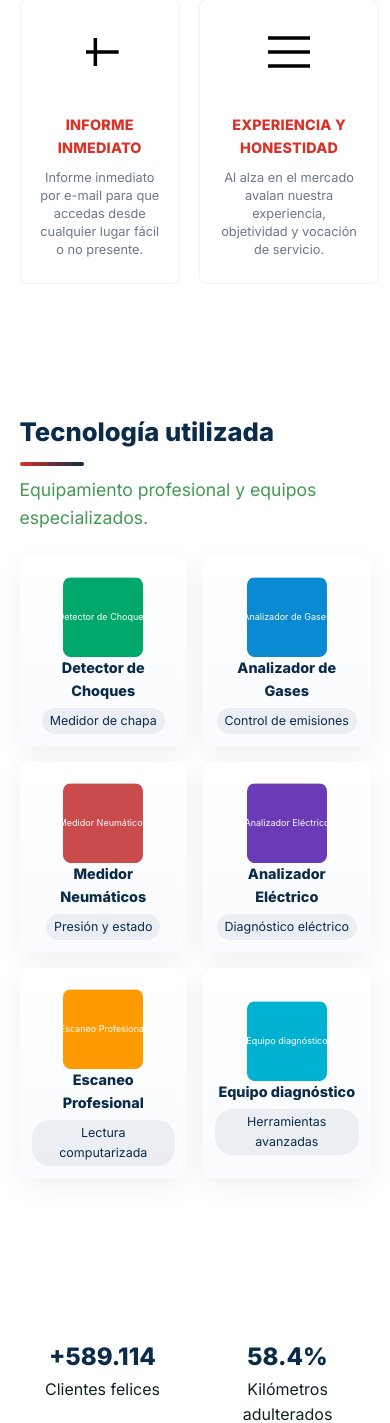
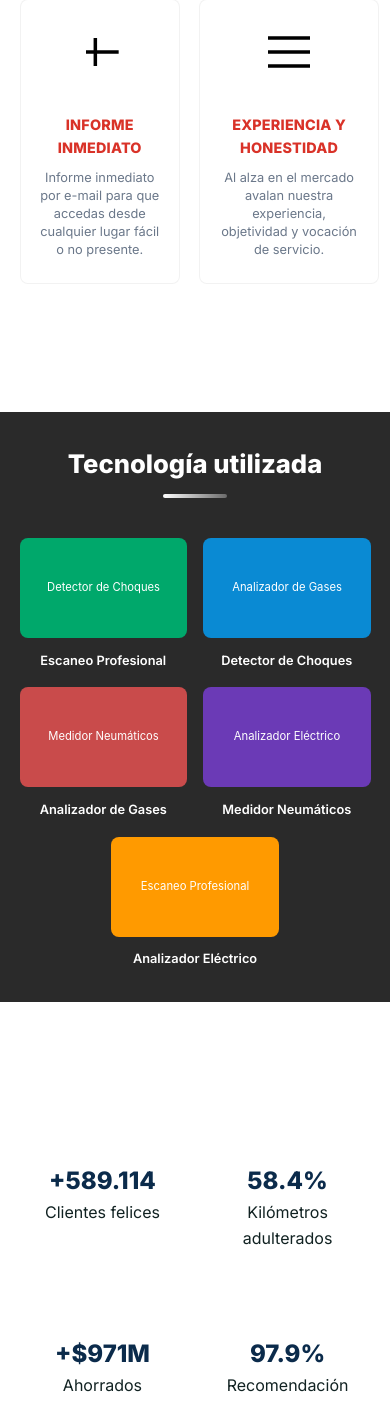
Before and after one commit to david2987/akina, a PHP site: page / in a window 390 px wide. Shown: the part 3680-5103 px from the top of the page. Run offline with PHP 8.4, Linux system fonts and the light colour scheme.

Commit message:
Redesign "Tecnología utilizada": dark background (#2a2a2a), horizontal layout with 5 tech items, white titles

```diff
--- a/landing/assets/css/styles.css
+++ b/landing/assets/css/styles.css
@@ -67,11 +67,15 @@ body { font-family: 'Inter', system-ui, -apple-system, 'Segoe UI', Roboto, 'Helv
 .feature-card h4{ margin-bottom: 0.6rem; color: var(--accent); font-size: 0.95rem; font-weight: 700; text-transform: uppercase; letter-spacing: 0.2px; }
 .feature-card p{ color:var(--muted); font-size:0.85rem; line-height: 1.4; margin: 0; }
 
-.tech img { width: 100%; border-radius: 8px; object-fit:cover; height: 80px; }
-.tech-grid { gap: 1rem; }
-.tech-card{ position:relative; border-radius:10px; overflow:hidden; background:linear-gradient(180deg,#fff,#f9fbfd); padding:12px; display:flex; align-items:center; justify-content:center; flex-direction:column; box-shadow: 0 8px 30px rgba(2,6,23,0.06); transition: transform .2s ease, box-shadow .2s ease }
-.tech-card img{ width:80px; height:80px }
-.tech-card img.float-slow{ animation: floatUp 6s ease-in-out infinite }
+.tech-bg { background: #2a2a2a; margin: 0 -200vw; padding: 4rem calc(200vw - 45vw); }
+.tech-bg h2 { color: #fff; text-align: center; }
+.tech-bg h2::after { background: linear-gradient(90deg, #fff, rgba(255,255,255,0.3)); margin: 0.6rem auto; }
+.tech img { width: 100%; border-radius: 8px; object-fit:cover; height: auto; }
+.tech-grid { display: flex; gap: 1.5rem; justify-content: center; align-items: flex-start; margin-top: 2.5rem; flex-wrap: wrap; }
+.tech-item { text-align: center; flex: 0 0 calc(20% - 1.2rem); min-width: 140px; }
+.tech-item img { width: 100%; height: 140px; object-fit: cover; border-radius: 8px; margin-bottom: 0.8rem; display: block; }
+.tech-item p { color: #fff; font-size: 0.9rem; font-weight: 600; margin: 0; }
+.tech-card{ display:none; }
 .tech-card figcaption{ display:block; text-align:center; margin-top:8px; font-size:.9rem; color:var(--muted) }
 .tech-card figcaption strong{ display:block; color:var(--navy); font-weight:700 }
 .tech-card .tag{ display:inline-block; margin-top:6px; padding:3px 8px; background:rgba(11,43,75,0.06); color:var(--navy); border-radius:18px; font-size:0.78rem }
@@ -120,6 +124,11 @@ body { font-family: 'Inter', system-ui, -apple-system, 'Segoe UI', Roboto, 'Helv
   .features-grid{ grid-template-columns: repeat(2, 1fr); gap: 1.2rem; }
   .feature-card h4{ font-size: 0.9rem; }
   .feature-card p{ font-size: 0.8rem; }
+  .tech-bg{ margin: 0; padding: 2rem 0; }
+  .tech-grid{ gap: 1rem; }
+  .tech-item{ flex: 0 0 calc(50% - 0.5rem); min-width: 120px; }
+  .tech-item img{ height: 100px; }
+  .tech-item p{ font-size: 0.8rem; }
   .tech-grid{ grid-template-columns: repeat(2,1fr) }
 }
 
--- a/landing/index.html
+++ b/landing/index.html
@@ -173,52 +173,33 @@
       </div>
     </section>
 
-    <section class="container section tech" id="tecnologia">
-      <h2>Tecnología utilizada</h2>
-      <p class="lead">Equipamiento profesional y equipos especializados.</p>
-      <div class="grid grid-6 center tech-grid">
-        <figure class="tech-card">
-          <img src="assets/images/tech1.svg" alt="Detector de Choques" />
-          <figcaption>
-            <strong>Detector de Choques</strong>
-            <span class="tag">Medidor de chapa</span>
-          </figcaption>
-        </figure>
-        <figure class="tech-card">
-          <img src="assets/images/tech2.svg" alt="Analizador de Gases" />
-          <figcaption>
-            <strong>Analizador de Gases</strong>
-            <span class="tag">Control de emisiones</span>
-          </figcaption>
-        </figure>
-        <figure class="tech-card">
-          <img src="assets/images/tech3.svg" alt="Medidor Neumáticos" />
-          <figcaption>
-            <strong>Medidor Neumáticos</strong>
-            <span class="tag">Presión y estado</span>
-          </figcaption>
-        </figure>
-        <figure class="tech-card">
-          <img src="assets/images/tech4.svg" alt="Analizador Eléctrico" />
-          <figcaption>
-            <strong>Analizador Eléctrico</strong>
-            <span class="tag">Diagnóstico eléctrico</span>
-          </figcaption>
-        </figure>
-        <figure class="tech-card">
-          <img src="assets/images/tech5.svg" alt="Escaneo Profesional" />
-          <figcaption>
-            <strong>Escaneo Profesional</strong>
-            <span class="tag">Lectura computarizada</span>
-          </figcaption>
-        </figure>
-        <figure class="tech-card">
-          <img src="assets/images/tech6.svg" alt="Equipo diagnóstico" />
-          <figcaption>
-            <strong>Equipo diagnóstico</strong>
-            <span class="tag">Herramientas avanzadas</span>
-          </figcaption>
-        </figure>
+    <section class="section tech" id="tecnologia">
+      <div class="tech-bg">
+        <div class="container">
+          <h2>Tecnología utilizada</h2>
+          <div class="tech-grid">
+            <div class="tech-item">
+              <img src="assets/images/tech1.svg" alt="Escaneo Profesional" />
+              <p>Escaneo Profesional</p>
+            </div>
+            <div class="tech-item">
+              <img src="assets/images/tech2.svg" alt="Detector de Choques" />
+              <p>Detector de Choques</p>
+            </div>
+            <div class="tech-item">
+              <img src="assets/images/tech3.svg" alt="Analizador de Gases" />
+              <p>Analizador de Gases</p>
+            </div>
+            <div class="tech-item">
+              <img src="assets/images/tech4.svg" alt="Medidor Neumáticos" />
+              <p>Medidor Neumáticos</p>
+            </div>
+            <div class="tech-item">
+              <img src="assets/images/tech5.svg" alt="Analizador Eléctrico" />
+              <p>Analizador Eléctrico</p>
+            </div>
+          </div>
+        </div>
       </div>
     </section>
 
```
